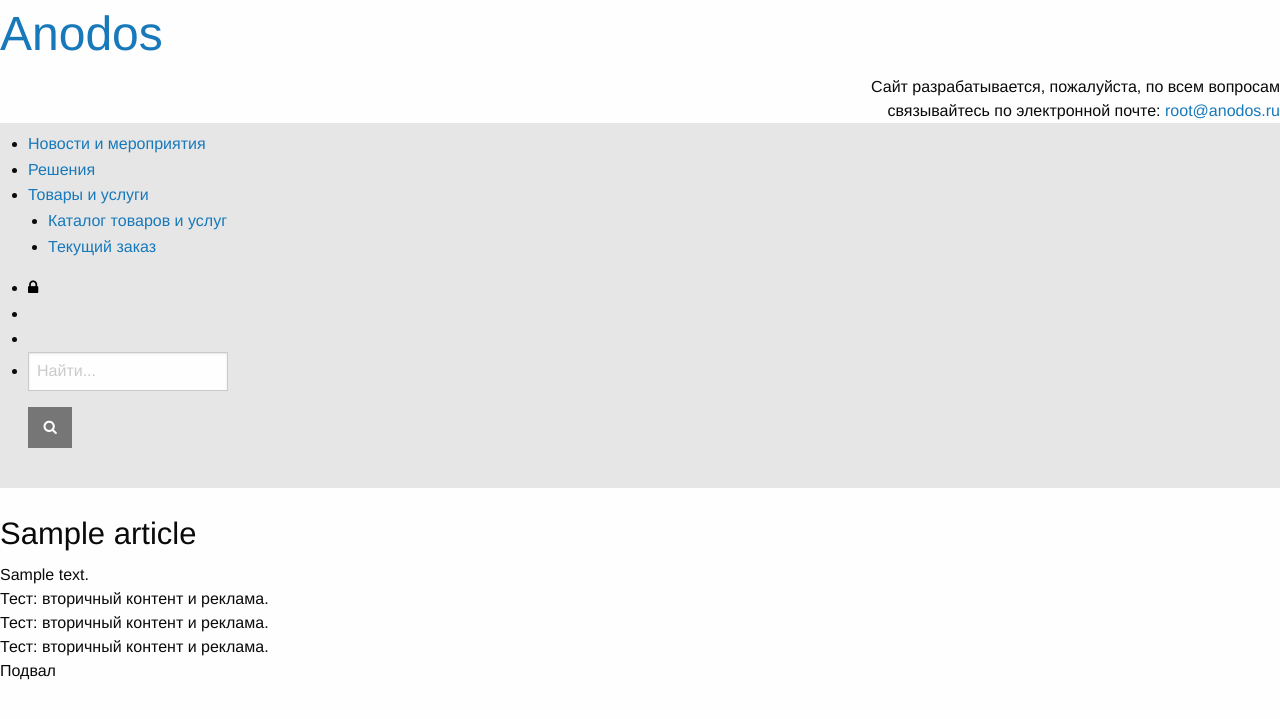
After one commit to abezpalov/old.project, a Django app: template templates/content/article.html in a window 1280 px wide. The commit adds this page. Shown: the top 719 px of the page. Run offline with Django 3.2, Linux system fonts and the light colour scheme; the template is opened without the code that fills it: most values are stand-ins (such as "Sample title", 1, 10 or a date in 2020); some libraries are stand-ins or nearby versions.

Commit message:
Просмотр статей

```diff
--- /dev/null
+++ b/templates/content/article.html
@@ -0,0 +1,25 @@
+{% extends "main.html" %}
+{% block title %}Anodos: {{ article.title}}{% endblock %}
+
+
+{% block content %}
+<div class="row">
+</div>
+
+<div class="row">
+	<div class="large-10 medium-8 columns">
+		<h3>{{ article.title}}</h3>
+		<div>{{ article.content}}</div>
+	</div>
+
+	<div class="large-2 medium-4 columns">
+		<div>Тест: вторичный контент и реклама.</div>
+		<div>Тест: вторичный контент и реклама.</div>
+		<div>Тест: вторичный контент и реклама.</div>
+	</div>
+</div>
+{% endblock %}
+
+
+{% block js-content %}
+{% endblock %}
--- a/templates/content/home.html
+++ b/templates/content/home.html
@@ -28,7 +28,7 @@
 		</div>
 		{% for article in articles %}
 		<div>
-			<h3>{{ article.title}}</h3>
+			<h3><a href="article/{{ article.id }}">{{ article.title}}</a></h3>
 			<p>{{ article.intro}}</p>
 		</div>
 		{% endfor %}
--- a/urls.py
+++ b/urls.py
@@ -8,6 +8,9 @@ urlpatterns = patterns('',
 	url(r'^catalog/', include('catalog.urls')),
 	url(r'^admin/', include(admin.site.urls)),
 
+	# Article
+	# ex: /article/58/
+	url(r'^article/(?P<article_id>[0-9]+)/$', 'project.views.article', name='article'),
 
 	# Content Edit Lists
 	url(r'^content/edit/articles/$', 'project.views.editArticles', name='editArticles'),
```
Also changed, not shown: views.py (+36 -22 lines).
